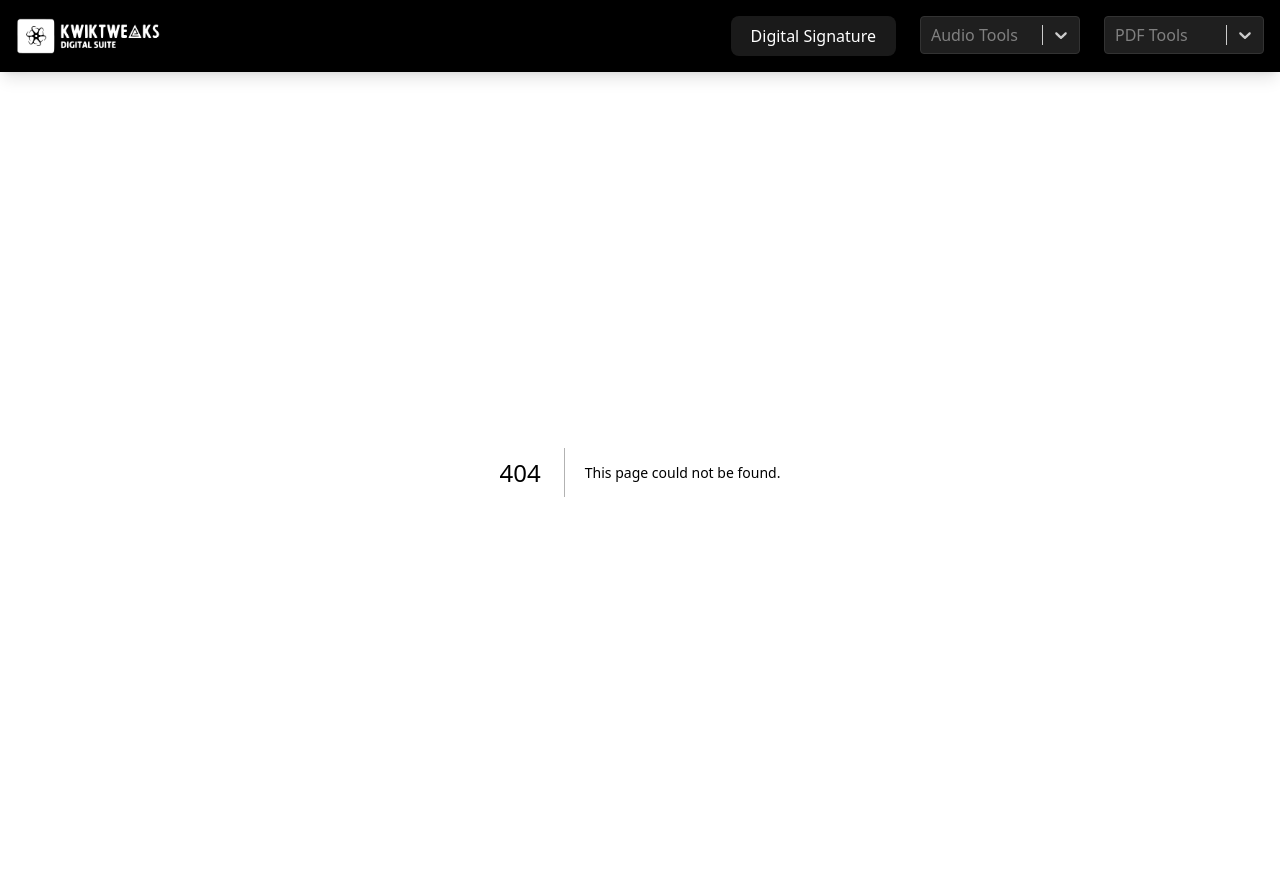
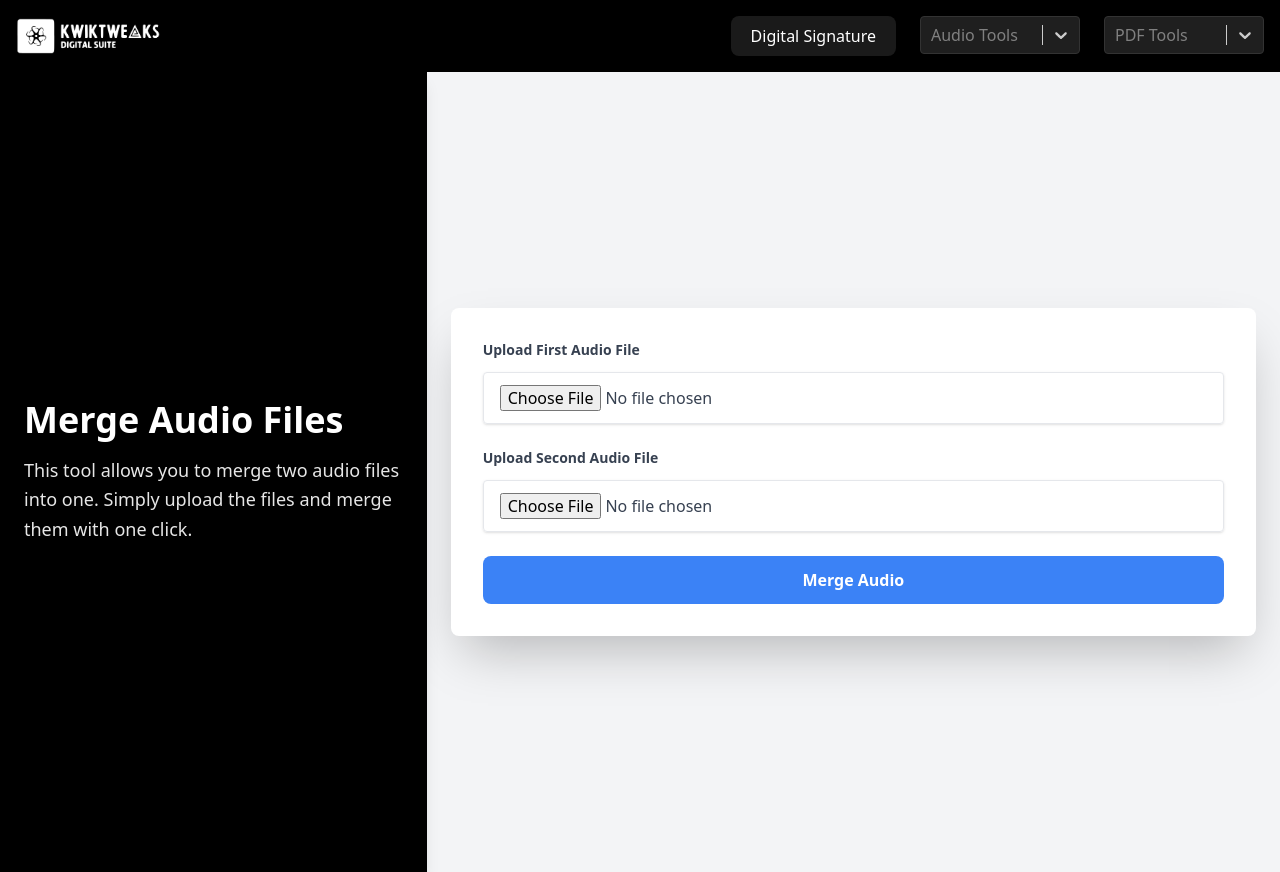
Before and after one commit to iKamranShahzad/kwiktweaks-multipurpose-app, a Next.js app in the folder kwiktweaks-webapp/: page /mergeaudio in a window 1280 px wide. Before the commit this address had no page. Built offline with nearby package versions, Linux system fonts and the light colour scheme.

Commit message:
Audio Tools & Media Player Revamped

```diff
--- a/kwiktweaks-webapp/package.json
+++ b/kwiktweaks-webapp/package.json
@@ -15,7 +15,9 @@
     "next": "14.2.5",
     "react": "^18",
     "react-dom": "^18",
-    "react-select": "^5.8.0"
+    "react-h5-audio-player": "^3.9.3",
+    "react-select": "^5.8.0",
+    "wav-encoder": "^1.3.0"
   },
   "devDependencies": {
     "eslint": "^8",
--- a/kwiktweaks-webapp/src/app/adjustspeed/page.jsx
+++ b/kwiktweaks-webapp/src/app/adjustspeed/page.jsx
@@ -1,5 +1,7 @@
 "use client";
 import React, { useState, useRef } from "react";
+import AudioPlayer from "react-h5-audio-player";
+import "react-h5-audio-player/lib/styles.css";
 
 export default function AudioSpeedAdjuster() {
   const [audioSrc, setAudioSrc] = useState(null);
@@ -157,12 +159,22 @@ export default function AudioSpeedAdjuster() {
               <h3 className="text-xl font-bold mb-2 text-gray-800">
                 Preview Modified Audio
               </h3>
-              <audio controls src={modifiedAudioUrl} className="w-full mb-4" />
-
+              <AudioPlayer
+                src={modifiedAudioUrl}
+                className="custom-audio-player"
+                autoPlay={false}
+                customAdditionalControls={[]}
+                customVolumeControls={["VOL"]}
+                style={{
+                  borderRadius: "8px",
+                  boxShadow:
+                    "0 8px 30px rgba(0, 0, 0, 0.15), 0 4px 15px rgba(0, 0, 0, 0.05)",
+                }}
+              />
               <a
                 href={modifiedAudioUrl}
                 download="modified_audio.wav"
-                className="bg-green-500 hover:bg-green-700 text-white font-bold py-2 px-4 rounded focus:outline-none focus:shadow-outline"
+                className="bg-purple-500 hover:bg-purple-700 text-white font-semibold py-3 px-6 rounded-lg focus:outline-none focus:ring-4 focus:ring-purple-300 transition-all duration-300 mt-4 inline-block"
               >
                 Download Modified Audio
               </a>
--- a/kwiktweaks-webapp/src/app/audiotrim/page.jsx
+++ b/kwiktweaks-webapp/src/app/audiotrim/page.jsx
@@ -1,5 +1,7 @@
 "use client";
 import React, { useState, useRef, useEffect } from "react";
+import AudioPlayer from "react-h5-audio-player";
+import "react-h5-audio-player/lib/styles.css";
 
 function AudioEditor() {
   const [audioSrc, setAudioSrc] = useState(null);
@@ -227,11 +229,22 @@ function AudioEditor() {
               <h3 className="text-xl font-bold mb-2 text-gray-800">
                 Trimmed Audio
               </h3>
-              <audio src={trimmedAudioSrc} controls className="w-full mb-4" />
+              <AudioPlayer
+                src={trimmedAudioSrc}
+                className="custom-audio-player"
+                autoPlay={false}
+                customAdditionalControls={[]}
+                customVolumeControls={["VOL"]}
+                style={{
+                  borderRadius: "8px",
+                  boxShadow:
+                    "0 8px 30px rgba(0, 0, 0, 0.15), 0 4px 15px rgba(0, 0, 0, 0.05)",
+                }}
+              />
               <a
                 href={trimmedAudioSrc}
                 download="trimmed_audio.wav"
-                className="bg-purple-500 hover:bg-purple-700 text-white font-bold py-2 px-4 rounded focus:outline-none focus:shadow-outline"
+                className="bg-purple-500 hover:bg-purple-700 text-white font-semibold py-3 px-6 rounded-lg focus:outline-none focus:ring-4 focus:ring-purple-300 transition-all duration-300 mt-4 inline-block"
               >
                 Download Trimmed Audio
               </a>
--- /dev/null
+++ b/kwiktweaks-webapp/src/app/mergeaudio/page.jsx
@@ -0,0 +1,110 @@
+"use client";
+import { useState } from "react";
+import { mergeAudioFiles } from "../../utils/mergeAudio";
+import AudioPlayer from "react-h5-audio-player";
+import "react-h5-audio-player/lib/styles.css"; // Import the styles
+
+export default function MergeAudioPage() {
+  const [file1, setFile1] = useState(null);
+  const [file2, setFile2] = useState(null);
+  const [mergedAudio, setMergedAudio] = useState(null);
+
+  const handleFileChange = (e) => {
+    const { name, files } = e.target;
+    if (name === "file1") setFile1(files[0]);
+    if (name === "file2") setFile2(files[0]);
+  };
+
+  const handleMerge = async () => {
+    if (file1 && file2) {
+      const mergedBlob = await mergeAudioFiles(file1, file2);
+      const audioUrl = URL.createObjectURL(mergedBlob);
+      setMergedAudio(audioUrl);
+    }
+  };
+
+  return (
+    <div className="flex min-h-screen bg-gray-100">
+      {/* Left Section */}
+      <div className="w-1/3 p-6 bg-black text-white shadow-lg flex flex-col justify-center transition-all duration-500">
+        <h2 className="text-4xl font-bold mb-4 transform hover:scale-105 transition-transform duration-300">
+          Merge Audio Files
+        </h2>
+        <p className="text-lg leading-relaxed opacity-90 hover:opacity-100 transition-opacity duration-300">
+          This tool allows you to merge two audio files into one. Simply upload
+          the files and merge them with one click.
+        </p>
+      </div>
+
+      {/* Right Section */}
+      <div className="flex-1 flex justify-center items-center p-6">
+        <div className="bg-white p-8 rounded-lg shadow-2xl max-w-4xl w-full transition-shadow duration-300 hover:shadow-xl">
+          <div className="mb-6">
+            <label
+              className="block text-gray-700 text-sm font-bold mb-3 transition-all duration-300 hover:text-gray-900"
+              htmlFor="file1"
+            >
+              Upload First Audio File
+            </label>
+            <input
+              type="file"
+              name="file1"
+              accept="audio/*"
+              onChange={handleFileChange}
+              className="shadow appearance-none border rounded w-full py-3 px-4 text-gray-700 leading-tight focus:outline-none focus:shadow-outline transition-colors duration-300 hover:bg-gray-50"
+            />
+          </div>
+          <div className="mb-6">
+            <label
+              className="block text-gray-700 text-sm font-bold mb-3 transition-all duration-300 hover:text-gray-900"
+              htmlFor="file2"
+            >
+              Upload Second Audio File
+            </label>
+            <input
+              type="file"
+              name="file2"
+              accept="audio/*"
+              onChange={handleFileChange}
+              className="shadow appearance-none border rounded w-full py-3 px-4 text-gray-700 leading-tight focus:outline-none focus:shadow-outline transition-colors duration-300 hover:bg-gray-50"
+            />
+          </div>
+          <button
+            onClick={handleMerge}
+            className="w-full py-3 bg-blue-500 text-white font-semibold rounded-lg transition-all duration-300 hover:bg-blue-600 focus:outline-none focus:ring-4 focus:ring-blue-300"
+          >
+            Merge Audio
+          </button>
+
+          {mergedAudio && (
+            <div className="mt-10">
+              <h3 className="text-xl font-semibold mb-4 text-gray-800 transition-colors duration-300 hover:text-gray-900">
+                Merged Audio
+              </h3>
+              <AudioPlayer
+                src={mergedAudio}
+                className="custom-audio-player"
+                autoPlay={false}
+                customAdditionalControls={[]}
+                customVolumeControls={["VOL"]}
+                style={{
+                  borderRadius: "8px",
+                  boxShadow:
+                    "0 8px 30px rgba(0, 0, 0, 0.15), 0 4px 15px rgba(0, 0, 0, 0.05)",
+                }}
+              />
+
+              <a
+                href={mergedAudio}
+                download="merged_audio.wav"
+                className="bg-purple-500 hover:bg-purple-700 text-white font-semibold py-3 px-6 rounded-lg focus:outline-none focus:ring-4 focus:ring-purple-300 transition-all duration-300 mt-4 inline-block"
+              >
+                Download Merged Audio
+              </a>
+            </div>
+          )}
+        </div>
+      </div>
+    </div>
+  );
+}
--- a/kwiktweaks-webapp/src/components/header.jsx
+++ b/kwiktweaks-webapp/src/components/header.jsx
@@ -6,7 +6,7 @@ import Select from "react-select";
 const optionsAudio = [
   { value: "/audiotrim", label: "Trim MP3" },
   { value: "/adjustspeed", label: "Adjust Speed" },
-  { value: "#", label: "Suboption 3" },
+  { value: "/mergeaudio", label: "Merge Audio" },
 ];
 
 const optionsPDF = [
--- /dev/null
+++ b/kwiktweaks-webapp/src/utils/mergeAudio.js
@@ -0,0 +1,36 @@
+import WavEncoder from "wav-encoder";
+
+export async function mergeAudioFiles(file1, file2) {
+  const audioContext = new (window.AudioContext || window.webkitAudioContext)();
+
+  const buffer1 = await loadAudioBuffer(audioContext, file1);
+  const buffer2 = await loadAudioBuffer(audioContext, file2);
+
+  const outputBuffer = audioContext.createBuffer(
+    buffer1.numberOfChannels,
+    buffer1.length + buffer2.length,
+    buffer1.sampleRate
+  );
+
+  // Merging the audio files
+  for (let i = 0; i < buffer1.numberOfChannels; i++) {
+    const outputData = outputBuffer.getChannelData(i);
+    outputData.set(buffer1.getChannelData(i));
+    outputData.set(buffer2.getChannelData(i), buffer1.length);
+  }
+
+  // Convert to WAV using wav-encoder
+  const wavArrayBuffer = await WavEncoder.encode({
+    sampleRate: outputBuffer.sampleRate,
+    channelData: Array.from({ length: outputBuffer.numberOfChannels }, (_, i) =>
+      outputBuffer.getChannelData(i)
+    ),
+  });
+
+  return new Blob([wavArrayBuffer], { type: "audio/wav" });
+}
+
+async function loadAudioBuffer(audioContext, file) {
+  const arrayBuffer = await file.arrayBuffer();
+  return audioContext.decodeAudioData(arrayBuffer);
+}
```
Also changed, not shown: 1 other file (tests, documents, lock files or other folders).
